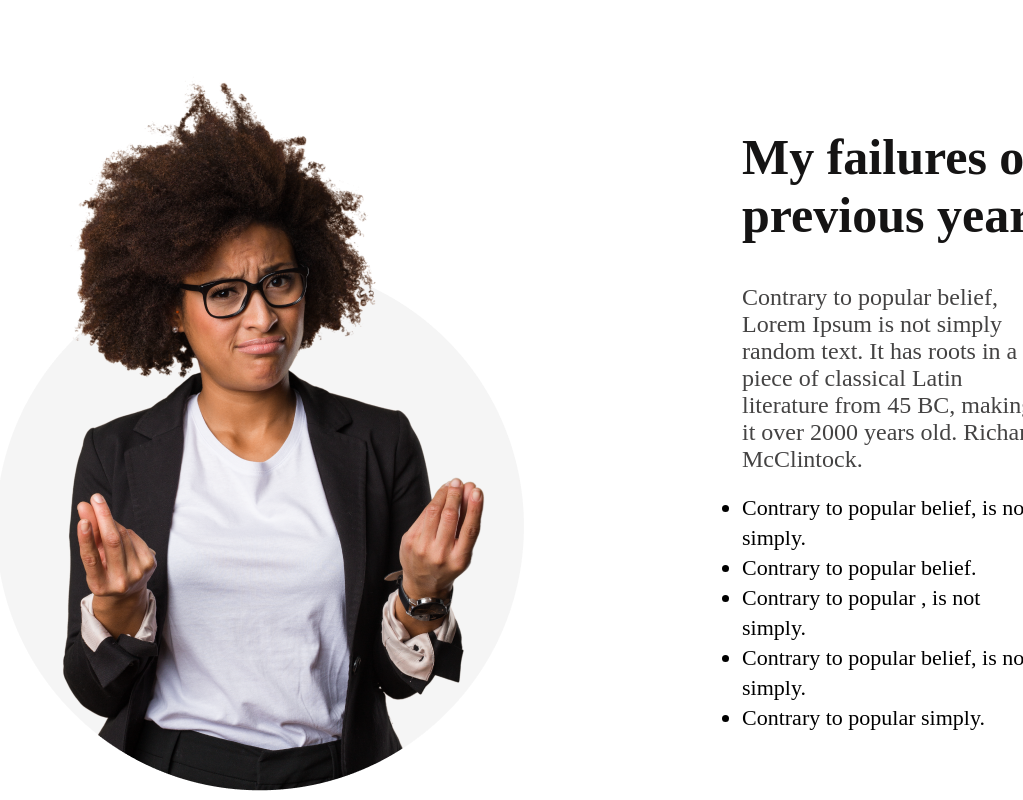
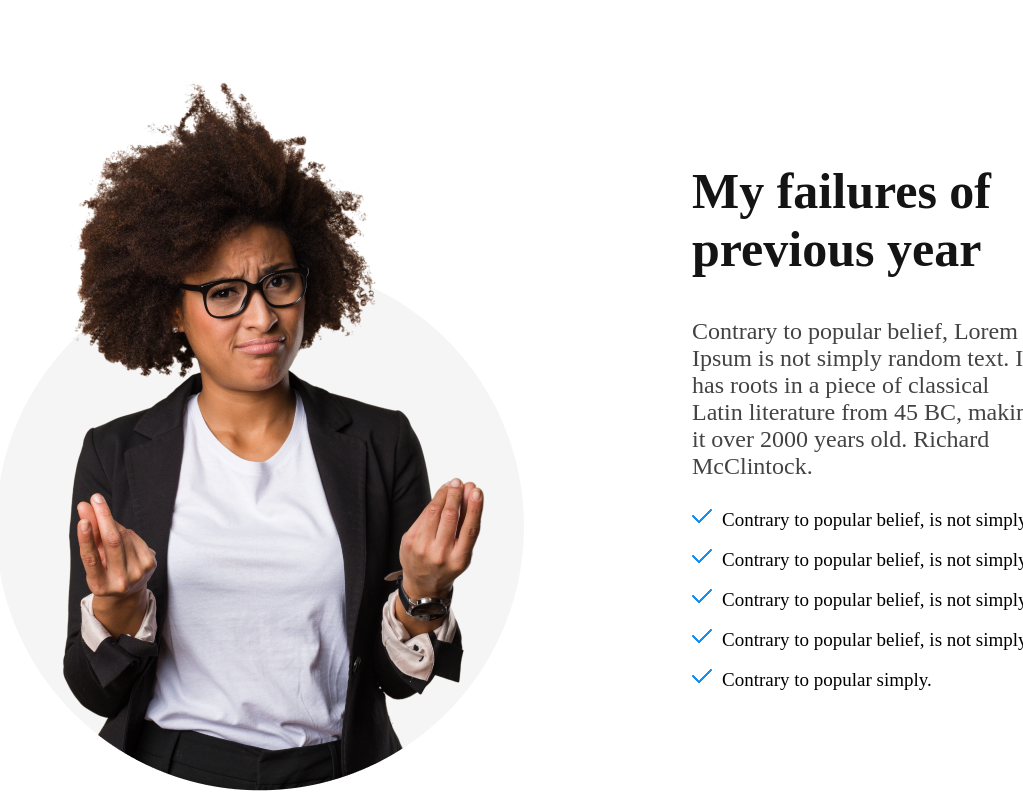
Before and after one commit to rubina23/assignment_01_new_year_new_me, a plain HTML site: page index.html in a window 1280 px wide. Shown: the part 940-1740 px from the top of the page, without its empty margins (257-1280 px from the left). Drawn offline with Linux system fonts and the light colour scheme.

Commit message:
call us section edited

```diff
--- a/index.html
+++ b/index.html
@@ -40,13 +40,47 @@
                         classical Latin literature from 45 BC, making it over
                         2000 years old. Richard McClintock.</p>
                         <ul class="section-content-description-item">
-                            <li>Contrary to popular belief, is not simply.</li>
-                            <li>Contrary to popular belief.</li>
-                            <li>Contrary to popular , is not simply.</li>
-                            <li>Contrary to popular belief, is not simply.</li>
-                            <li>Contrary to popular simply.</li>
+                            <div class="sub-item">
+                                <div>
+                                    <img src="images/icons/check.png" alt="" srcset="">
+                                </div>
+                                <div>
+                                    <li>Contrary to popular belief, is not simply.</li>
+                                </div>
+                            </div>
+                            <div class="sub-item">
+                                <div>
+                                    <img src="images/icons/check.png" alt="" srcset="">
+                                </div>
+                                <div>
+                                    <li>Contrary to popular belief, is not simply.</li>
+                            </div>
+                            </div>
+                            <div class="sub-item">
+                                <div>
+                                    <img src="images/icons/check.png" alt="" srcset="">
+                                </div>
+                                <div>
+                                    <li>Contrary to popular belief, is not simply.</li>
+                            </div>
+                            </div>
+                            <div class="sub-item">
+                                <div>
+                                    <img src="images/icons/check.png" alt="" srcset="">
+                                </div>
+                                <div>
+                                    <li>Contrary to popular belief, is not simply.</li>
+                            </div>
+                            </div>
+                            <div class="sub-item">
+                                <div>
+                                    <img src="images/icons/check.png" alt="" srcset="">
+                                </div>
+                                <div>
+                                    <li>Contrary to popular simply.</li>
+                            </div>
+                            </div>
                         </ul>
-                    <!-- <div class="section-content-description"></div> -->
             </div>
         </div>
         <div class="section-two">
--- a/styles/style.css
+++ b/styles/style.css
@@ -75,6 +75,7 @@
     border-radius: 5px;
     /* position: absolute; */
     background-color: white;
+    margin-bottom: 55px;
 }
 
 /* section started */
@@ -102,7 +103,7 @@
 }
 
 .section-content {
-  margin-left: 100px;
+  margin-left: 50px;
 }
 
 .section-content-title {
@@ -122,7 +123,8 @@
 
 .section-content-description-item {
     line-height: 30px;
-    font-size: 22px;
+    font-size: 19px;
+    line-height: 40px;
 }
 
 .section-content-description ul li {
@@ -199,8 +201,10 @@
 }
 
 .call-now-container {
-    background-image: url('../images/watch.png');
+    background-image: url('../images/gradient3.png'),linear-gradient(rgba(0,0,0,0.5),rgba(0,0,0,0.5));
+    background-blend-mode: overlay;
     background-repeat: no-repeat;
+    linear-gradient:
     height: 300px;
     margin-bottom: 100px;
     /* padding-right: 200px; */
@@ -284,3 +288,12 @@
     margin-left: 230px;
     margin-right: 230px;
 }
+
+.sub-item{
+    display: flex;
+    gap: 10px;
+}
+
+ul li{
+    list-style: none;
+}
```
Also changed, not shown: images/icons/check.png (added).
